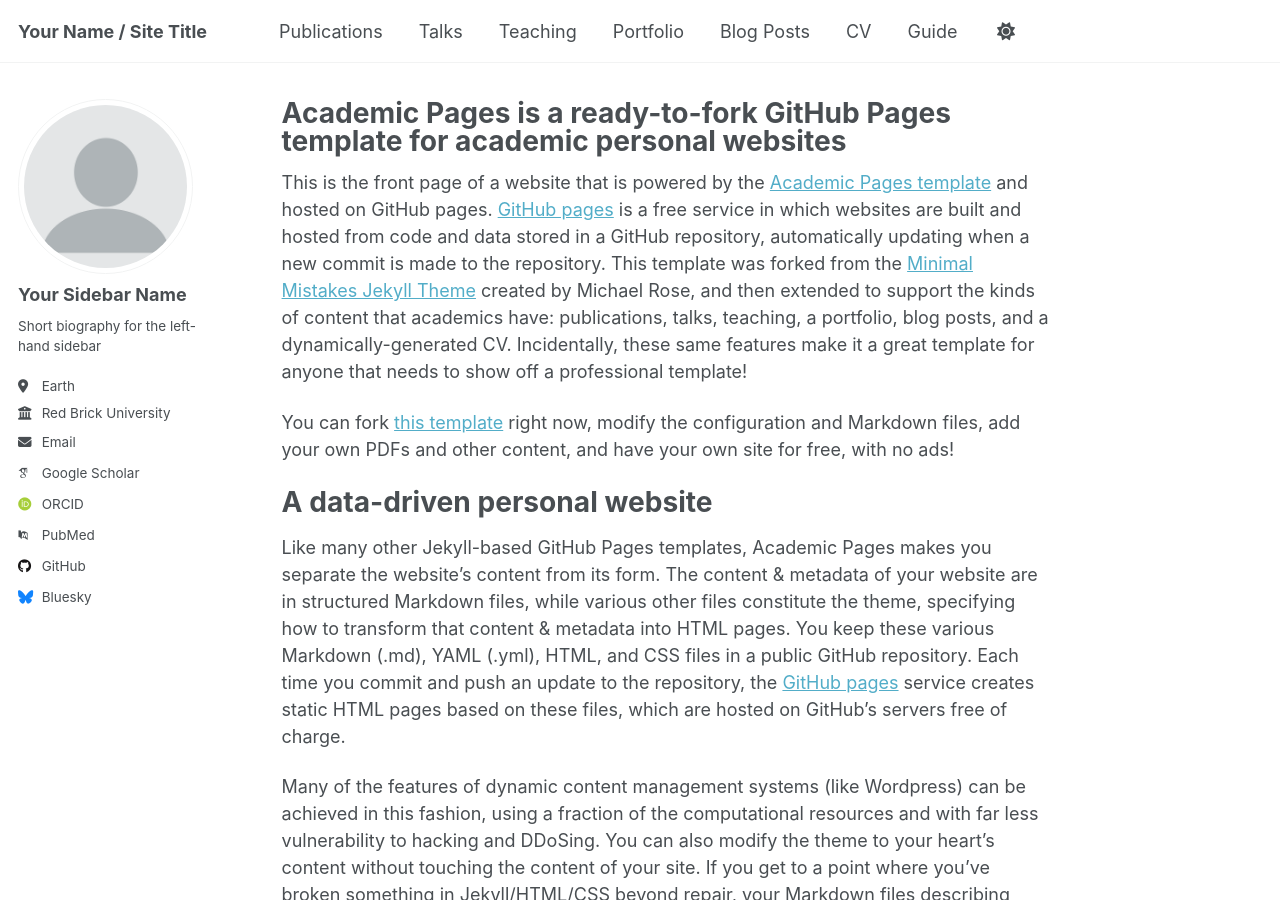
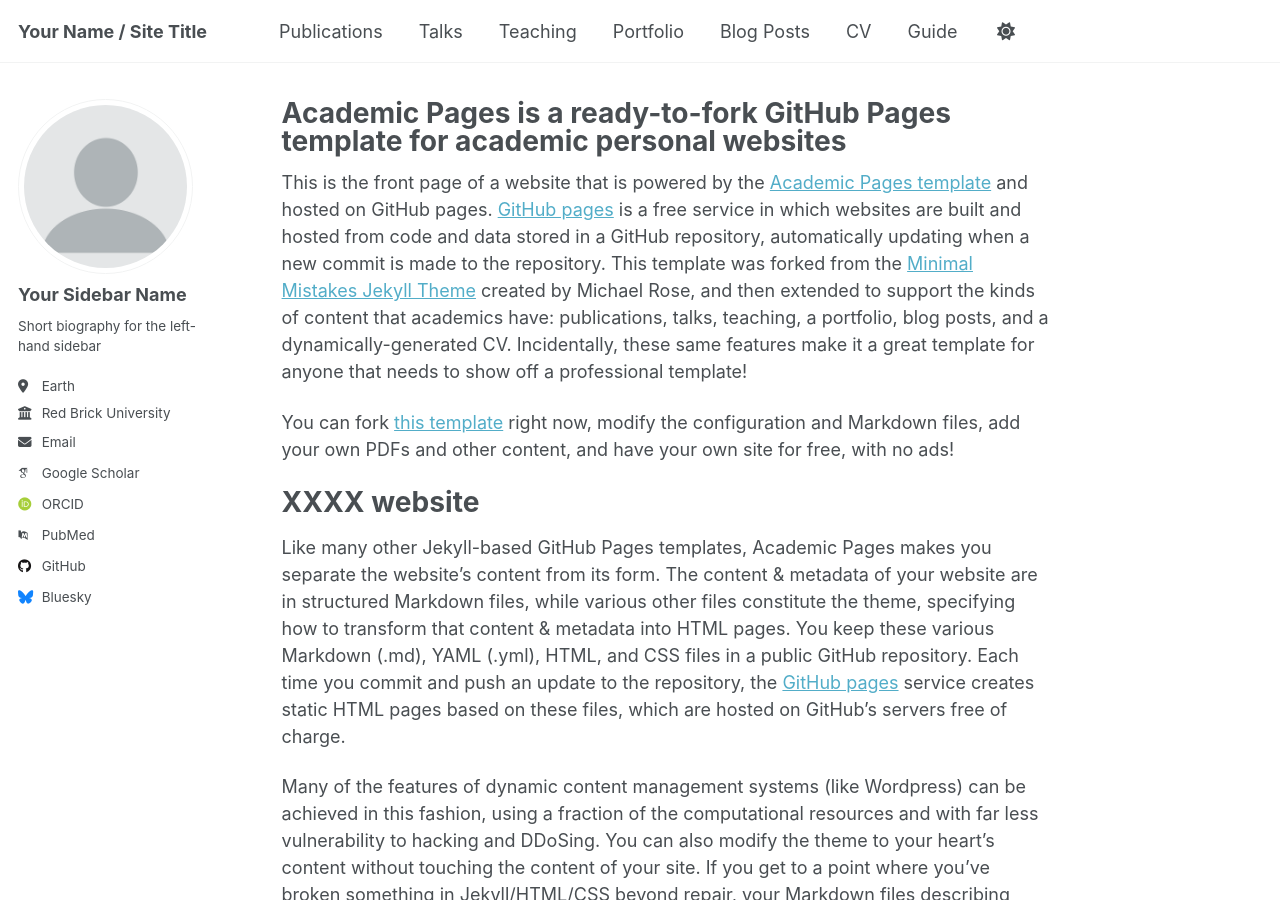
Before and after one commit to clemaymd/clemaymd.github.io, a Jekyll site: the page built from _pages/about.md, in a window 1280 px wide and 900 px high. Built offline with Jekyll 4.4.1, drawn with Linux system fonts in a browser that asks for light colours; some web fonts are replaced; a script that is not in the unit is left out.

Commit message:
Update about.md

```diff
--- a/_pages/about.md
+++ b/_pages/about.md
@@ -11,7 +11,7 @@
 
  You can fork [this template](https://github.com/academicpages/academicpages.github.io) right now, modify the configuration and Markdown files, add your own PDFs and other content, and have your own site for free, with no ads!
 
-A data-driven personal website
+XXXX website
 ======
 Like many other Jekyll-based GitHub Pages templates, Academic Pages makes you separate the website's content from its form. The content & metadata of your website are in structured Markdown files, while various other files constitute the theme, specifying how to transform that content & metadata into HTML pages. You keep these various Markdown (.md), YAML (.yml), HTML, and CSS files in a public GitHub repository. Each time you commit and push an update to the repository, the [GitHub pages](https://pages.github.com/) service creates static HTML pages based on these files, which are hosted on GitHub's servers free of charge.
 
```
